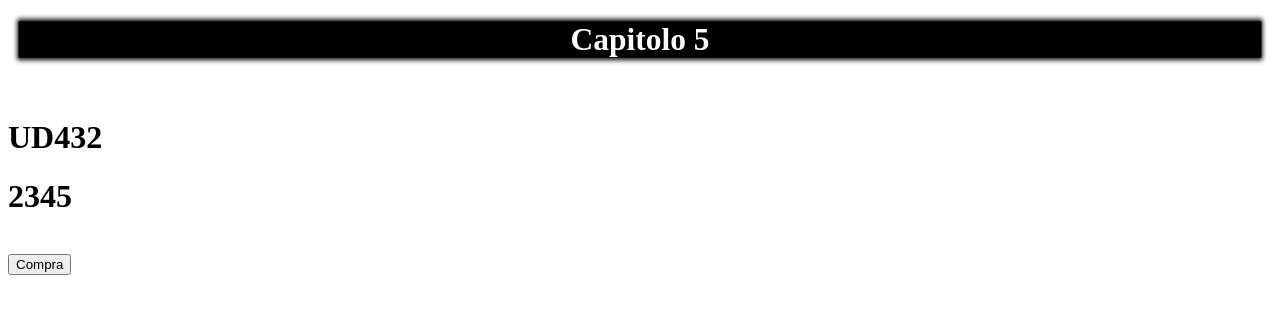
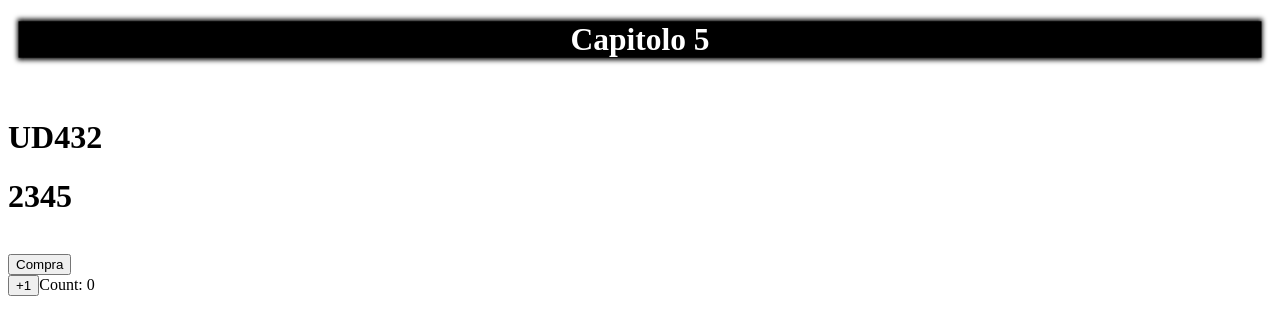
Before and after one commit to Mady93/cap05, an Angular app: page / in a window 1280 px wide. Shown: the top 334 px of the page. Built offline with nearby package versions, Linux system fonts and the light colour scheme.

Commit message:
Second commit

```diff
--- a/src/app/app.component.html
+++ b/src/app/app.component.html
@@ -1,3 +1,5 @@
 <h1 style="text-align: center;">{{title}}</h1>
 <br>
 <app-car-description></app-car-description>
+<br>
+<app-simple-counter></app-simple-counter>
--- a/src/app/simple-counter/simple-counter.component.html
+++ b/src/app/simple-counter/simple-counter.component.html
@@ -1,3 +1,2 @@
-<p>
-  simple-counter works!
-</p>
+<button (click)="onIncrement()">+1</button>
+<span>Count: {{ count }}</span>
--- a/src/app/simple-counter/simple-counter.component.ts
+++ b/src/app/simple-counter/simple-counter.component.ts
@@ -7,9 +7,15 @@ import { Component, OnInit } from '@angular/core';
 })
 export class SimpleCounterComponent implements OnInit {
 
+count:number=0;
   constructor() { }
 
   ngOnInit() {
   }
 
+  onIncrement(){
+    //this.count +=this.count +1;
+   // this.count = this.count + 1;
+   this.count++;
+  }
 }
```
